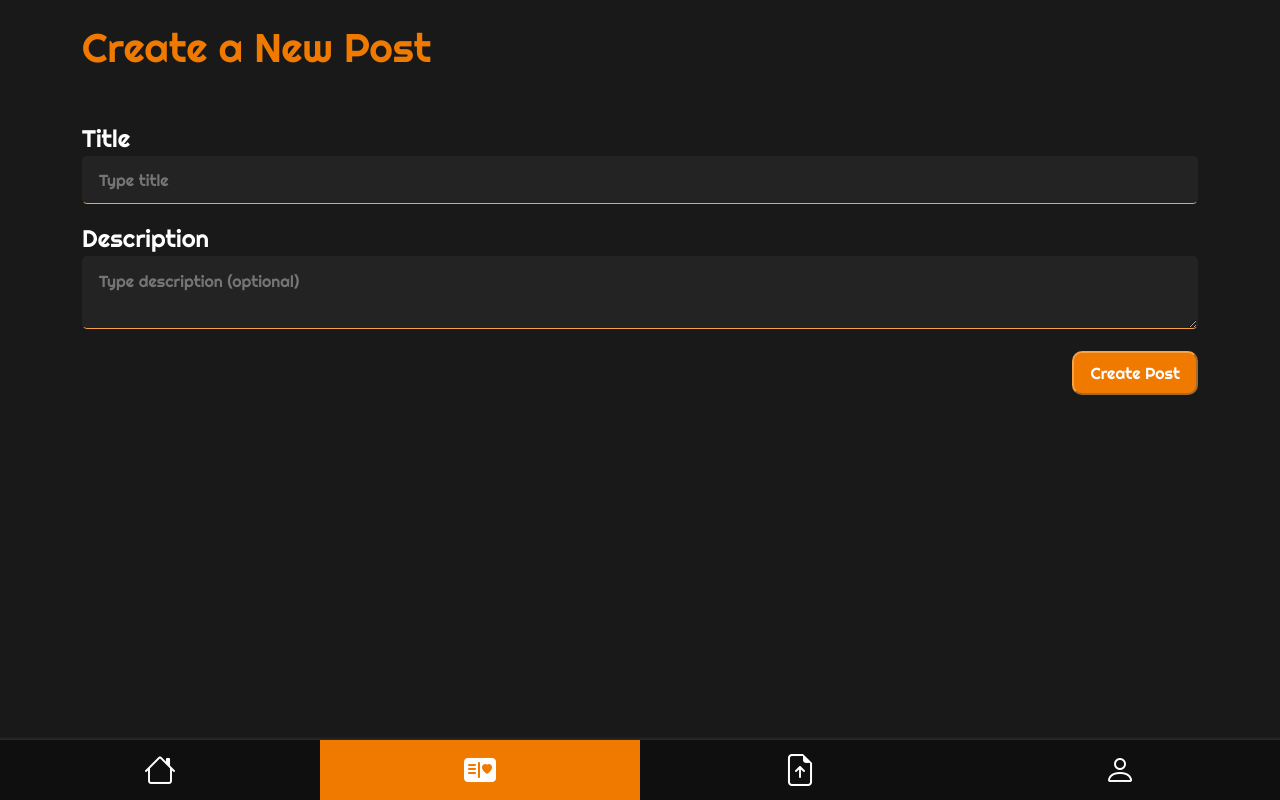
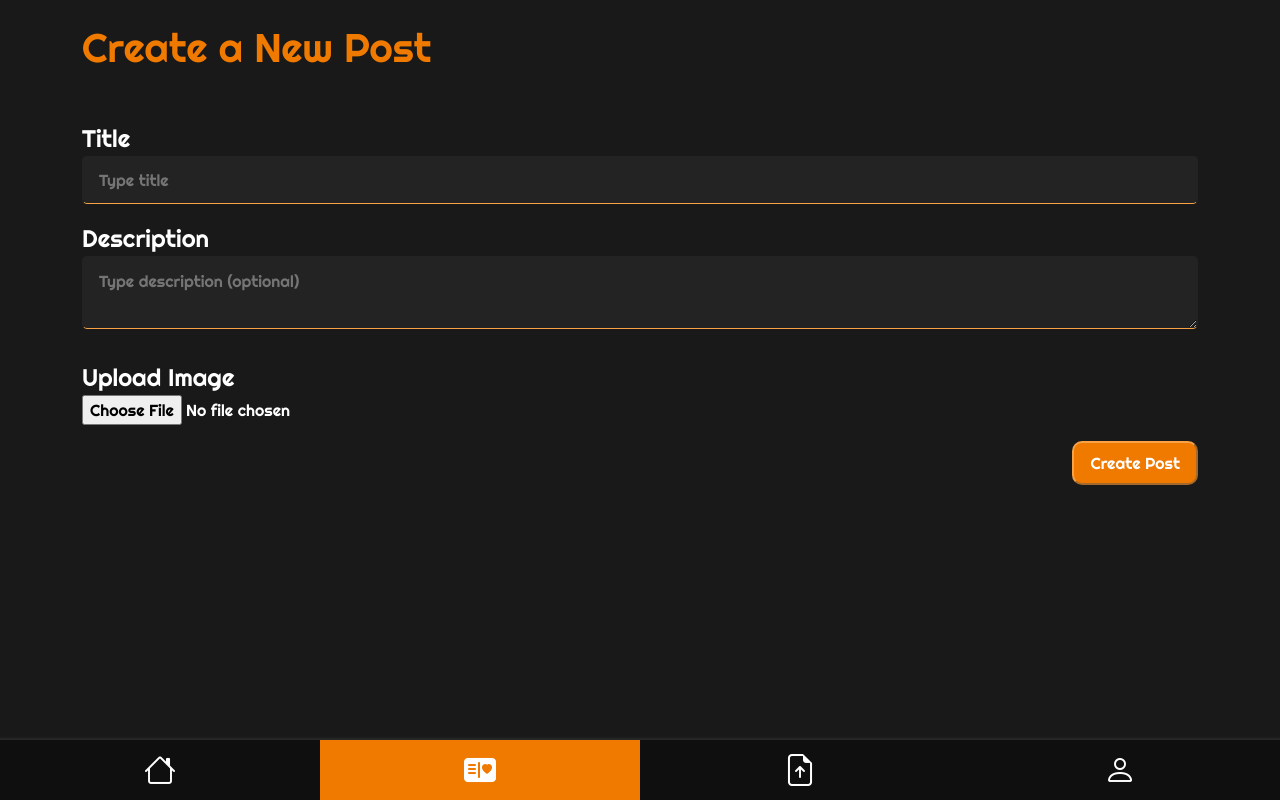
Before and after one commit to kvolakakis/edifier-gang-guestbook, an Angular app in the folder frontend/: page /posts/edit in a window 1280 px wide. Built offline with nearby package versions, Linux system fonts and the light colour scheme.

Commit message:
Implemented file upload in posts

```diff
--- a/frontend/src/app/global/models/post.model.ts
+++ b/frontend/src/app/global/models/post.model.ts
@@ -1,9 +1,11 @@
+import { FileModel } from "./file.model";
+
 export class PostModel{
   _id: string;
   title: string;
   description: string;
   user: string;
-  files: string[];
+  files: FileModel[];
   likes: string[];
   // comments: string[];
   createdAt: Date;
--- a/frontend/src/app/global/services/files.service.ts
+++ b/frontend/src/app/global/services/files.service.ts
@@ -18,7 +18,11 @@ export class FilesService {
   }
 
   createFile(file: any) {
-    return this.http.post(this.hostURL, file);
+    const uploadData = new FormData();
+    uploadData.append('file', file);
+    uploadData.append('filename', file.name);
+    uploadData.append('filepath', "");
+    return this.http.post(this.hostURL, uploadData);
   }
 
   updateFile(id:string, file: any) {
@@ -28,4 +32,8 @@ export class FilesService {
   deleteFile(id:string) {
     return this.http.delete(this.hostURL + '/' + id);
   }
+
+  getFileURL(filepath: string) {
+    return environment.host + "/api/" + filepath;
+  }
 }
--- a/frontend/src/app/pages/posts/posts-edit/posts-edit.component.html
+++ b/frontend/src/app/pages/posts/posts-edit/posts-edit.component.html
@@ -9,6 +9,15 @@
       <label for="description" class="fs-4">Description</label><br>
       <textarea class="guestbook-input" type="text" placeholder="Type description (optional)" #description [(ngModel)]="post.description"></textarea>
     </div>
+    <div class="mt-4">
+      <!-- file upload -->
+      <label for="file" class="fs-4">Upload Image</label><br>
+      <div>
+        <!-- will display file preview -->
+        <img class="post-image" [src]="getImageURL(post.files[0].filepath)" *ngIf="post.files.length > 0 && post.files[0]"/>
+      </div>
+      <input type="file" (change)="onFileSelected($event)" #file />
+    </div>
     <div class="float-end">
       <button class="guestbook-btn-main mt-3" (click)="createPost()">Create Post</button>
     </div>
--- a/frontend/src/app/pages/posts/posts-edit/posts-edit.component.scss
+++ b/frontend/src/app/pages/posts/posts-edit/posts-edit.component.scss
@@ -0,0 +1,4 @@
+.post-image{
+  max-width: 200px;
+  max-height: 200px;
+}
--- a/frontend/src/app/pages/posts/posts-edit/posts-edit.component.ts
+++ b/frontend/src/app/pages/posts/posts-edit/posts-edit.component.ts
@@ -4,6 +4,7 @@ import { PostModel } from '../../../global/models/post.model';
 import { FormsModule } from '@angular/forms';
 import { PostsService } from '../../../global/services/posts.service';
 import { Router } from '@angular/router';
+import { FilesService } from '../../../global/services/files.service';
 
 @Component({
   selector: 'app-posts-edit',
@@ -14,7 +15,7 @@ import { Router } from '@angular/router';
 })
 export class PostsEditComponent {
   public post!: PostModel;
-  constructor(private postsService: PostsService, private router: Router) { }
+  constructor(private postsService: PostsService, private filesService: FilesService, private router: Router) { }
 
   ngOnInit(){
     this.post = new PostModel();
@@ -28,4 +29,15 @@ export class PostsEditComponent {
       // console.log(data);
     });
   }
+
+  onFileSelected(event: any) {
+    this.post.files = [];
+    this.filesService.createFile(event.target.files[0]).subscribe((data: any) => {
+      this.post.files[0] = data;
+    });
+  }
+
+  getImageURL(filepath: string){
+    return this.filesService.getFileURL(filepath);
+  }
 }
--- a/frontend/src/app/pages/posts/posts-list/post-card/post-card.component.html
+++ b/frontend/src/app/pages/posts/posts-list/post-card/post-card.component.html
@@ -7,8 +7,11 @@
         </div>
       </div>
       <h5 class="card-title fs-3">{{ post.title }}</h5>
-      <div class="post-image d-flex justify-content-center align-items-center">
+      <div class="post-image d-flex justify-content-center align-items-center" *ngIf="!post.files.length">
         <i class="bi bi-image fs-1"></i>
+      </div>
+      <div *ngIf="post.files.length">
+        <img  class="post-image" [src]="getImageURL(post.files[0].filepath)">
       </div>
       <p *ngIf="post.description">{{ post.description }}</p>
       <!-- <a [routerLink]="['/posts', post.id]" class="btn btn-primary">Read more</a> -->
--- a/frontend/src/app/pages/posts/posts-list/post-card/post-card.component.scss
+++ b/frontend/src/app/pages/posts/posts-list/post-card/post-card.component.scss
@@ -11,6 +11,7 @@
 .post-image{
   background-color:  rgb(70, 66, 66);
   border-radius: 5px;
-  min-height: 200px;
-  object-fit: cover;
+  max-height: 300px;
+  max-width: 300px;
+  object-fit: fill;
 }
--- a/frontend/src/app/pages/posts/posts-list/post-card/post-card.component.ts
+++ b/frontend/src/app/pages/posts/posts-list/post-card/post-card.component.ts
@@ -1,6 +1,7 @@
 import { Component, Input } from '@angular/core';
 import { CommonModule } from '@angular/common';
 import { PostModel } from '../../../../global/models/post.model';
+import { FilesService } from '../../../../global/services/files.service';
 
 @Component({
   selector: 'app-post-card',
@@ -12,4 +13,10 @@ import { PostModel } from '../../../../global/models/post.model';
 export class PostCardComponent {
   @Input() post: PostModel | undefined;
   liked: boolean = false;
+
+  constructor(private filesService: FilesService) {}
+
+  getImageURL(filepath: string) {
+    return this.filesService.getFileURL(filepath);
+  }
 }
--- a/frontend/src/environments/environment.ts
+++ b/frontend/src/environments/environment.ts
@@ -1,5 +1,5 @@
 export const environment = {
   production: false,
-  host: 'http://127.0.0.1:3000' // add your IP here is you want to test on different devices
+  host: 'http://192.168.1.17:3000' // add your IP here is you want to test on different devices
   // host: 'http://ec2-34-207-196-247.compute-1.amazonaws.com:3000'
 };
```
Also changed, not shown: 1 other file (tests, documents, lock files or other folders).
